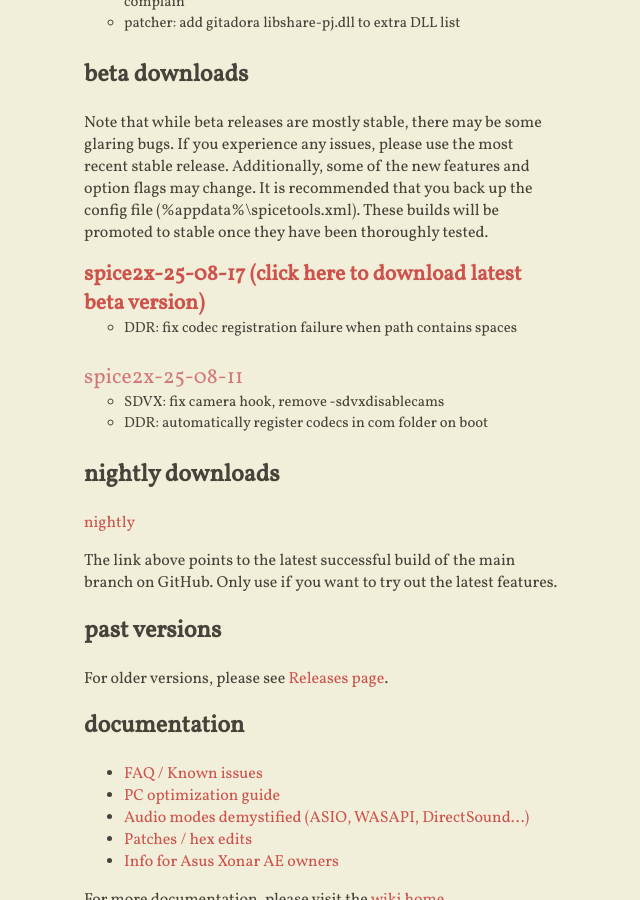
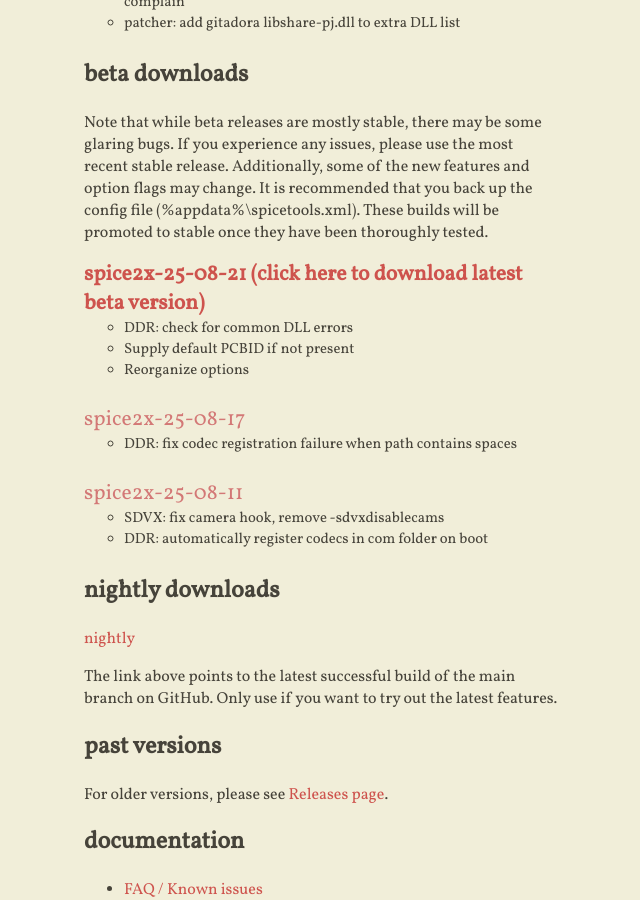
Before and after one commit to spice2x/spice2x.github.io, a Jekyll site: the page built from docs/index.html, in a window 1280 px wide and 900 px high, scrolled down 830 px. Shown: the whole window, without its empty margins (420-1060 px from the left). Built offline with Jekyll 4.4.1, drawn with Linux system fonts in a browser that asks for light colours; nearby versions of some CDN libraries.

Commit message:
25-08-21

```diff
--- a/docs/_includes/content.html
+++ b/docs/_includes/content.html
@@ -49,6 +49,16 @@
   stable once they have been thoroughly tested.
 </p>
 <ul class="downloads-beta highlight-latest">
+  <li>
+    <a class="download-link" href="https://github.com/spice2x/spice2x.github.io/releases/download/25-08-21/spice2x-25-08-21.zip">
+      spice2x-25-08-21
+    </a>
+    <ul>
+      <li>DDR: check for common DLL errors</li>
+      <li>Supply default PCBID if not present</li>
+      <li>Reorganize options</li>
+    </ul>
+  </li>
   <li>
     <a class="download-link" href="https://github.com/spice2x/spice2x.github.io/releases/download/25-08-17/spice2x-25-08-17.zip">
       spice2x-25-08-17
```
